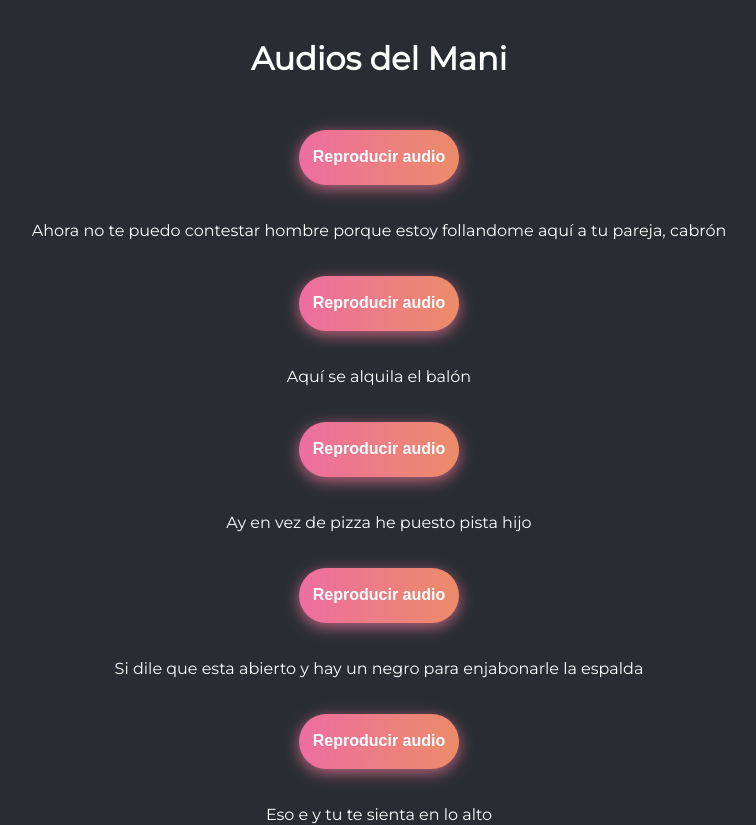
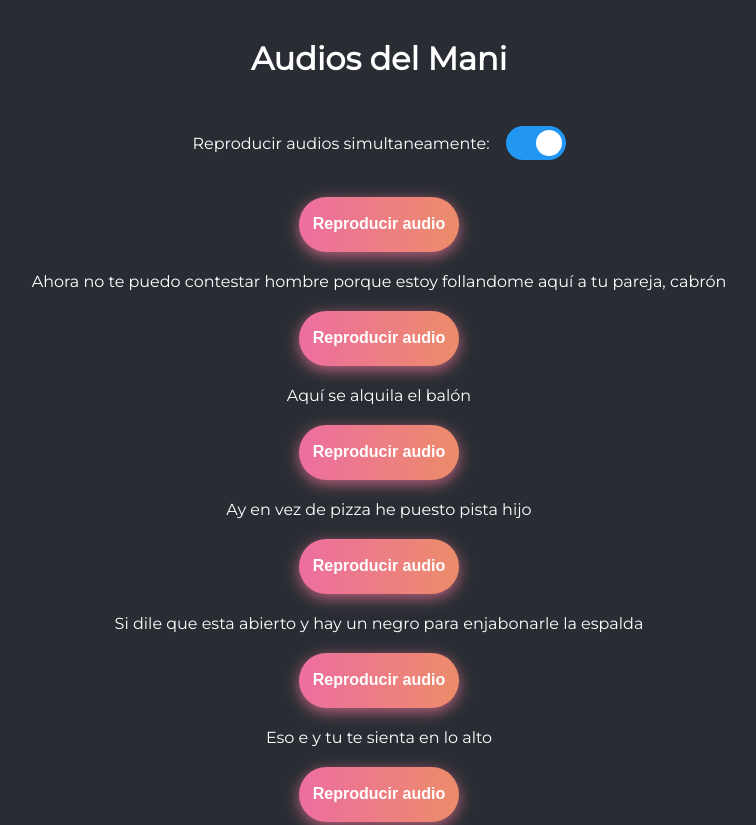
Before and after one commit to pedcobram/audios-mani, an Angular app: page /audios in a window 1280 px wide. Shown: the top 825 px of the page, without its empty margins (261-1017 px from the left). Built offline with nearby package versions, Linux system fonts and the light colour scheme.

Commit message:
Se completa primera versión de la app. Se permite reproducir de 1 en 1 o múltiples audios a la vez, además de parar su reproducción

```diff
--- a/src/app/app.component.css
+++ b/src/app/app.component.css
@@ -7,3 +7,85 @@
     margin: auto;
     text-align: center;
 }
+
+.main-content {
+    max-width: 200px;
+}
+
+/* The switch - the box around the slider */
+.switch {
+    position: relative;
+    display: inline-block;
+    width: 60px;
+    height: 34px;
+}
+
+/* Hide default HTML checkbox */
+.switch input {
+    opacity: 0;
+    width: 0;
+    height: 0;
+}
+
+/* The slider */
+.slider {
+    position: absolute;
+    cursor: pointer;
+    top: 0;
+    left: 0;
+    right: 0;
+    bottom: 0;
+    background-color: #2196F3;
+    -webkit-transition: .4s;
+    transition: .4s;
+}
+
+.slider:before {
+    position: absolute;
+    content: "";
+    height: 26px;
+    width: 26px;
+    left: 4px;
+    bottom: 4px;
+    background-color: white;
+    -webkit-transition: .4s;
+    transition: .4s;
+    -webkit-transform: translateX(26px);
+    -ms-transform: translateX(26px);
+    transform: translateX(26px);
+}
+
+input:checked + .slider {
+    background-color: #ccc;
+}
+
+input:focus + .slider {
+    box-shadow: 0 0 1px #ccc;
+}
+
+input:checked + .slider:before {
+    -webkit-transform: translateX(0px);
+    -ms-transform: translateX(0px);
+    transform: translateX(0px);
+}
+
+/* Rounded sliders */
+.slider.round {
+    border-radius: 34px;
+}
+
+.slider.round:before {
+    border-radius: 50%;
+}
+
+
+.flex-container {
+    display: flex;
+    align-items: center;
+    justify-content: center;
+}
+
+.flex-child {
+    flex: none;
+    margin: 0.5rem;
+}
--- a/src/app/app.component.html
+++ b/src/app/app.component.html
@@ -1,14 +1,24 @@
-<div class="container">
-  <div class="title content-center">
-    <h1>{{ titulo }}</h1>
+<div class="title content-center">
+  <h1>{{ titulo }}</h1>
+</div>
+
+
+<div class="flex-container">
+  <div class="flex-child">
+    <p>Reproducir audios simultaneamente: </p>
   </div>
 
-  <div class="container text-center content-center">
-    <div class="row">
-      <div class="col" *ngFor="let audio of audios">
-        <audio-player audioId={{audio.id}}></audio-player>
-        <p>{{audio.title}}</p>
-      </div>
-    </div>
+  <div class="flex-child">
+    <label class="switch">
+      <input title="box" type="checkbox" (click)="cambiarModoReproduccion()">
+      <span class="slider round"></span>
+    </label>
   </div>
 </div>
+
+
+<div class="container text-center content-center">
+  <div class="row row-cols-2">
+      <audio-player id={{audio.id}} class="col" (estadoDelAudio)="estadoDelAudio($event)" *ngFor="let audio of audios" audioId={{audio.id}} titulo="{{audio.title}}"></audio-player>
+  </div>
+</div>
--- a/src/app/app.component.ts
+++ b/src/app/app.component.ts
@@ -1,4 +1,4 @@
-import { Component } from '@angular/core';
+import { Component, Input } from '@angular/core';
 import data from '../assets/ids-audios.json';
 
 @Component({
@@ -8,10 +8,40 @@ import data from '../assets/ids-audios.json';
 })
 export class AppComponent {
 
-constructor ( ) {}
+@Input() public allowMultiple: boolean = true;
+public titulo: string = "Audios del Mani";
+private idsEnCurso: string[] = [];
 
-titulo = "Audios del Mani";
+// Importamos los datos desde un JSON
+public audios = data;
 
-audios = data;
+constructor () { }
+
+estadoDelAudio($event: any) {
+  if (!this.allowMultiple && (this.idsEnCurso.length > 1 && $event[1] === 'playing')) {
+    //Si hay un audio previo reproduciendose se impide
+    document.getElementById($event[0])?.getElementsByTagName("button")[0].click();
+  }
+
+  if($event[1] === 'playing' || $event[1] === 'loading') {
+    // Añadimos el id que se está reproduciendo si no se ha añadido ya
+    if (!this.idsEnCurso.includes($event[0])){
+      this.idsEnCurso.push($event[0]);
+    }
+  }
+
+  if ($event[1] === 'paused' || $event[1] === 'ended')  {
+    // Eliminamos el id que se acaba de reproducir o se ha parado por el usuario
+    const index = this.idsEnCurso.indexOf($event[0]);
+    if (index > -1) {
+      this.idsEnCurso.splice(index, 1);
+    }
+  }
+}
+
+cambiarModoReproduccion() {
+  this.allowMultiple = !this.allowMultiple;
+  console.log(this.allowMultiple);
+}
 
 }
--- a/src/app/audio-player/audio-player.component.css
+++ b/src/app/audio-player/audio-player.component.css
@@ -38,3 +38,15 @@
     );
     box-shadow: 0 4px 15px 0 rgba(236, 116, 149, 0.75);
 }
+
+.subtext {
+    overflow: hidden;
+    white-space: nowrap;
+    text-overflow: ellipsis;
+    max-width: 200px;
+}
+
+.content-center {
+    margin: auto;
+    text-align: center;
+}
--- a/src/app/audio-player/audio-player.component.html
+++ b/src/app/audio-player/audio-player.component.html
@@ -1,3 +1,4 @@
-<button class="bn632-hover bn27" (click)="playAudio()" type="button">
+<button class="bn632-hover bn27" (click)="estadoActual === 'playing' ? pauseAudio() : playAudio()" type="button">
     <p>{{ textoBoton }}</p>
 </button>
+<p class="content-center"> {{ titulo }}</p>
--- a/src/app/audio-player/audio-player.component.ts
+++ b/src/app/audio-player/audio-player.component.ts
@@ -1,4 +1,5 @@
-import { Component, OnInit, OnDestroy, Input } from '@angular/core';
+import { Component, OnInit, OnDestroy, Input, Output, EventEmitter} from '@angular/core';
+import { Observable, Subscription } from 'rxjs';
 import { AudioPlayerService } from './audio-player.service';
 
 @Component({
@@ -9,18 +10,25 @@ import { AudioPlayerService } from './audio-player.service';
 })
 export class AudioPlayerComponent implements OnInit {
 
-  @Input() public audioId: any = "";
-  private estadoActual: String = "";
+  @Input() public audioId: any;
+  @Input() public titulo: any;
+  @Output() public estadoDelAudio = new EventEmitter<Array<string>>();
+
+  public estadoActual: string;
   public textoBoton: any = "Reproducir audio";
+
+  private subscription: Subscription = new Subscription;
 
   constructor(private audioPlayerService: AudioPlayerService) { }
 
   ngOnInit(): void {
-    this.audioPlayerService.getPlayerStatus().subscribe((estado: any) => {
+    this.subscription = this.audioPlayerService.getPlayerStatus().subscribe((estado: any) => {
         this.estadoActual = estado;
-        console.log(this.estadoActual);
-        if (estado == "playing") {
-            this.textoBoton = "Volver a reproducir";
+        this.estadoDelAudio.emit([this.audioId, this.estadoActual]);
+        if (estado == "loading") {
+          this.textoBoton = "Cargando...";
+        } else if (estado == "playing") {
+            this.textoBoton = "Parar audio";
         } else {
             this.textoBoton = "Reproducir audio";
         }
@@ -28,8 +36,19 @@ export class AudioPlayerComponent implements OnInit {
   }
 
   playAudio() {
+    if (this.estadoActual == 'loading' || this.estadoActual == 'playing') {
+      return
+    }
     this.audioPlayerService.setAudio("https://drive.google.com/uc?export=download&id=" + this.audioId);
     this.audioPlayerService.playAudio();
   }
 
+  pauseAudio() {
+    this.audioPlayerService.pauseAudio();
+  }
+
+  ngOnDestroy(): void {
+    this.subscription.unsubscribe();
 }
+
+}
--- a/tsconfig.json
+++ b/tsconfig.json
@@ -23,7 +23,8 @@
       "dom"
     ],
     "resolveJsonModule": true,
-    "esModuleInterop": true
+    "esModuleInterop": true,
+    "strictPropertyInitialization": false
   },
   "angularCompilerOptions": {
     "enableI18nLegacyMessageIdFormat": false,
```
